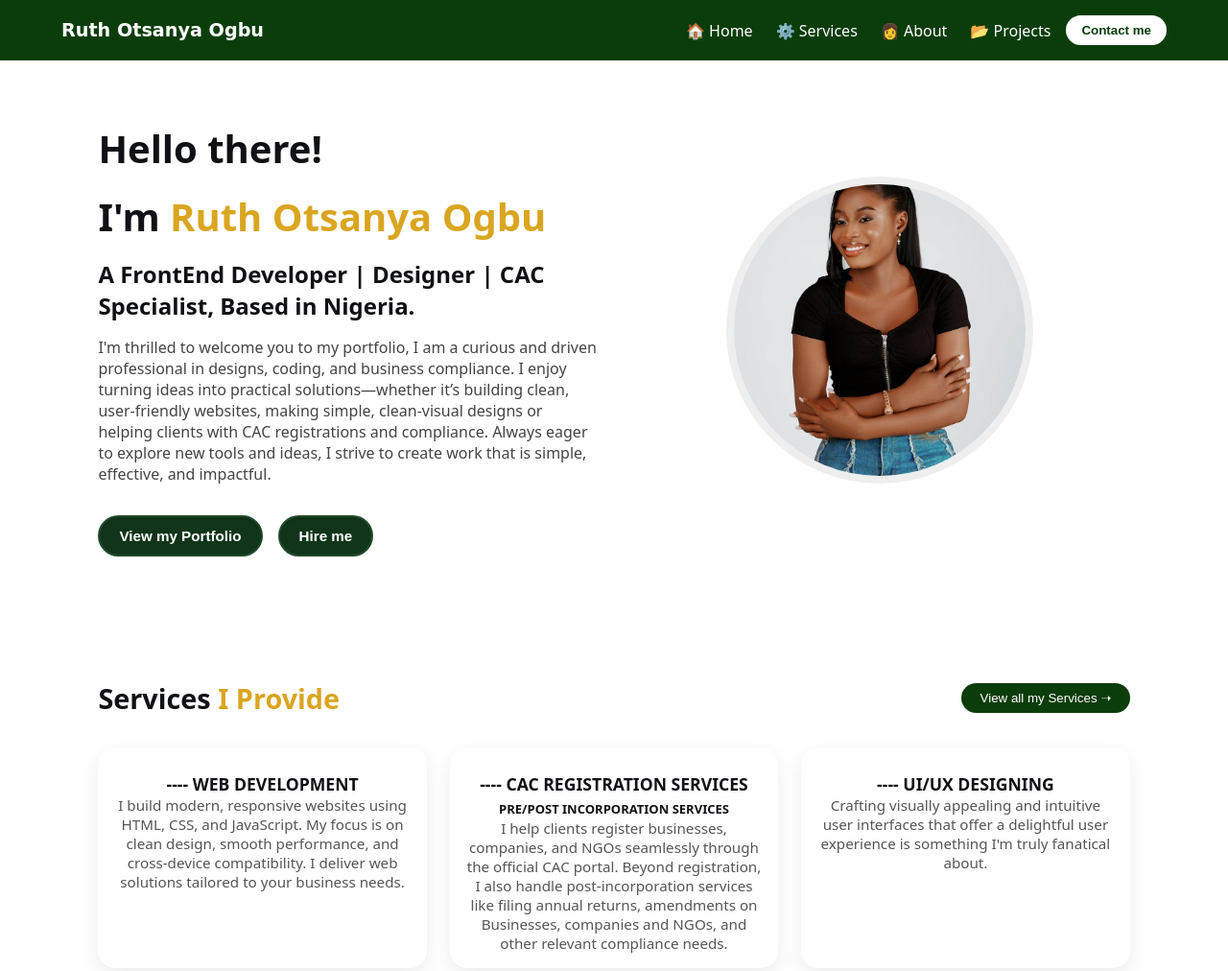
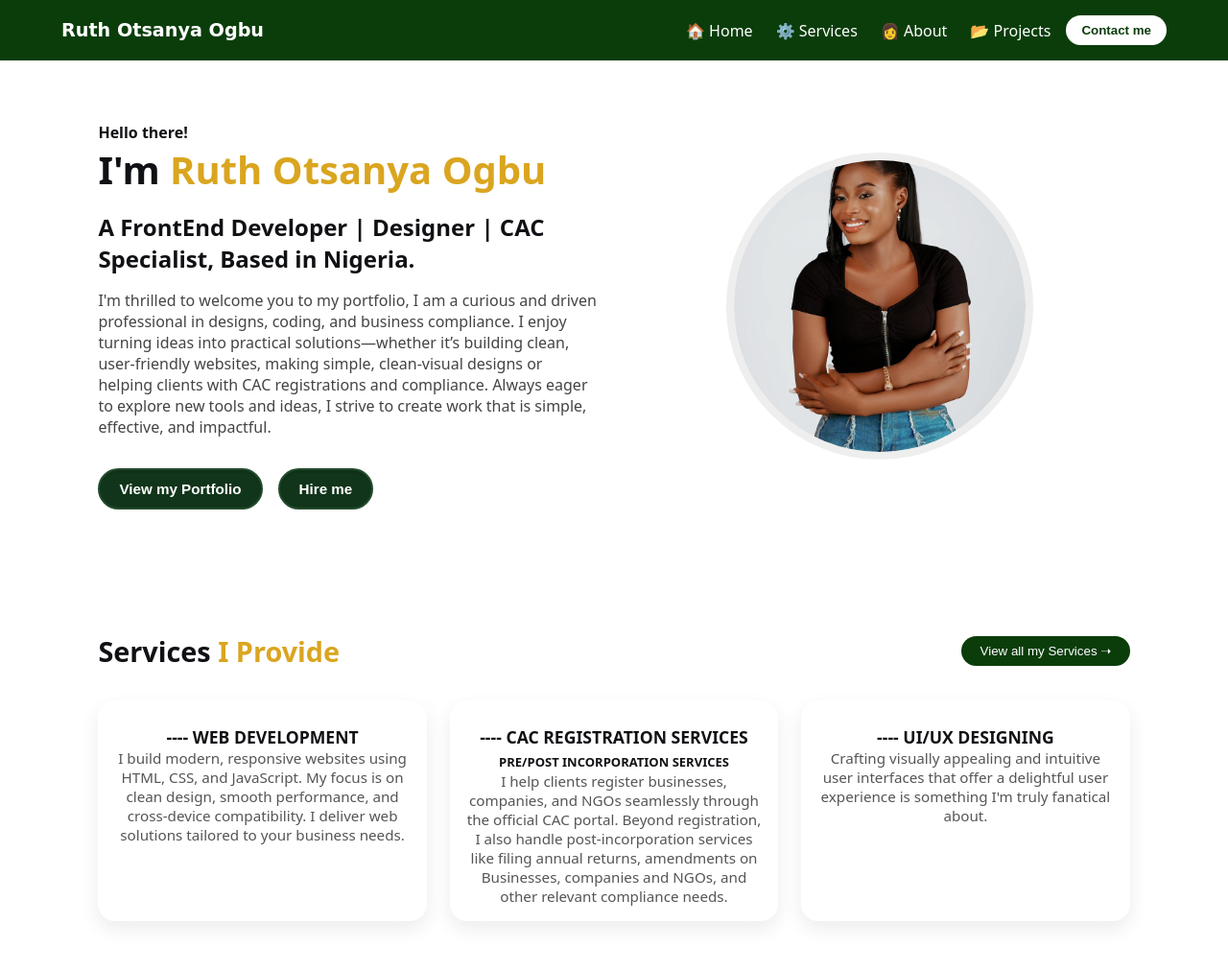
Before and after one commit to ruthogbu240-sketch/ruthogbu-webfolio, a plain HTML site: page index.html in a window 1280 px wide. Shown: the top 1012 px of the page at 96% size. Drawn offline with Linux system fonts and the light colour scheme.

Commit message:
Update index.html

```diff
--- a/index.html
+++ b/index.html
@@ -31,7 +31,7 @@
     <!-- Hero Section -->
     <section class="hero" id="home">
       <div class="hero-text">
-        <h1> Hello there!<h1>
+        <h4> Hello there!<h4>
           <h1>I'm <span>Ruth Otsanya Ogbu</span></h1>
         <h2>
           A FrontEnd Developer | Designer | CAC Specialist, Based in Nigeria.
```
